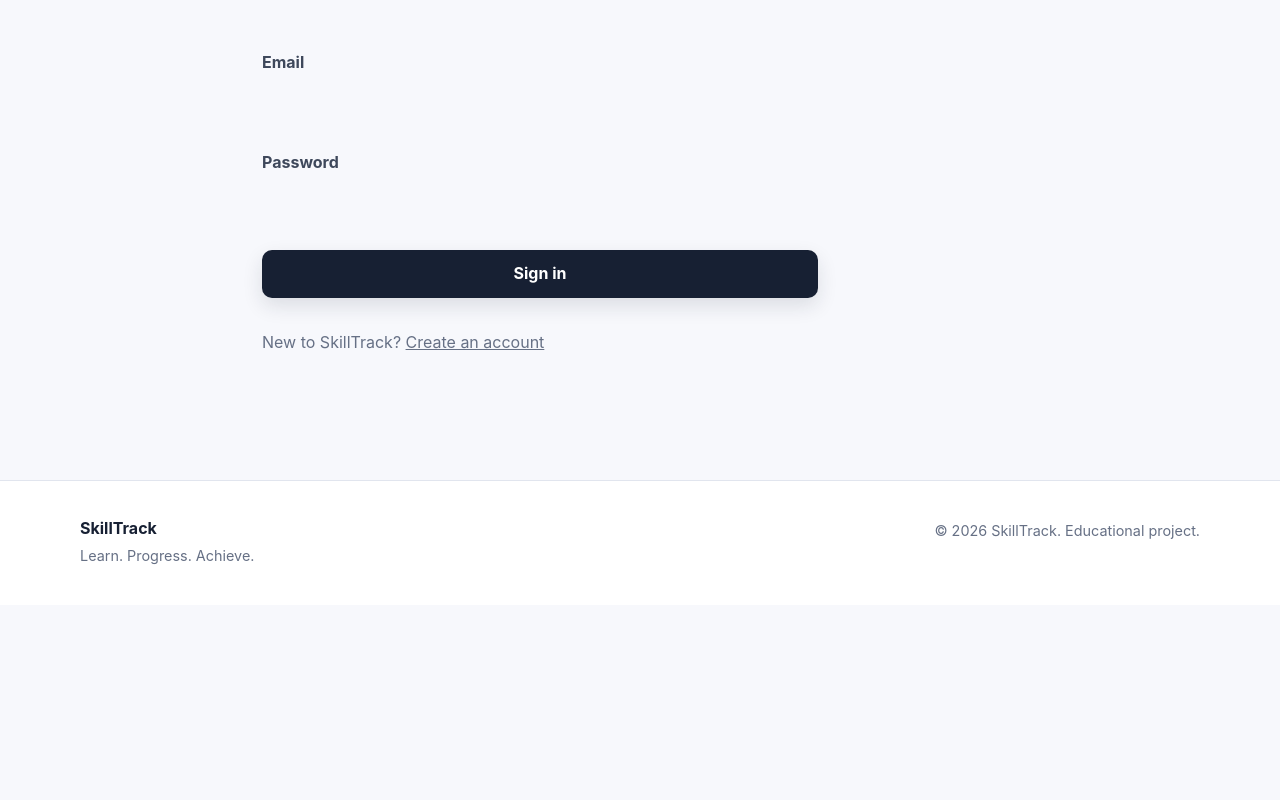
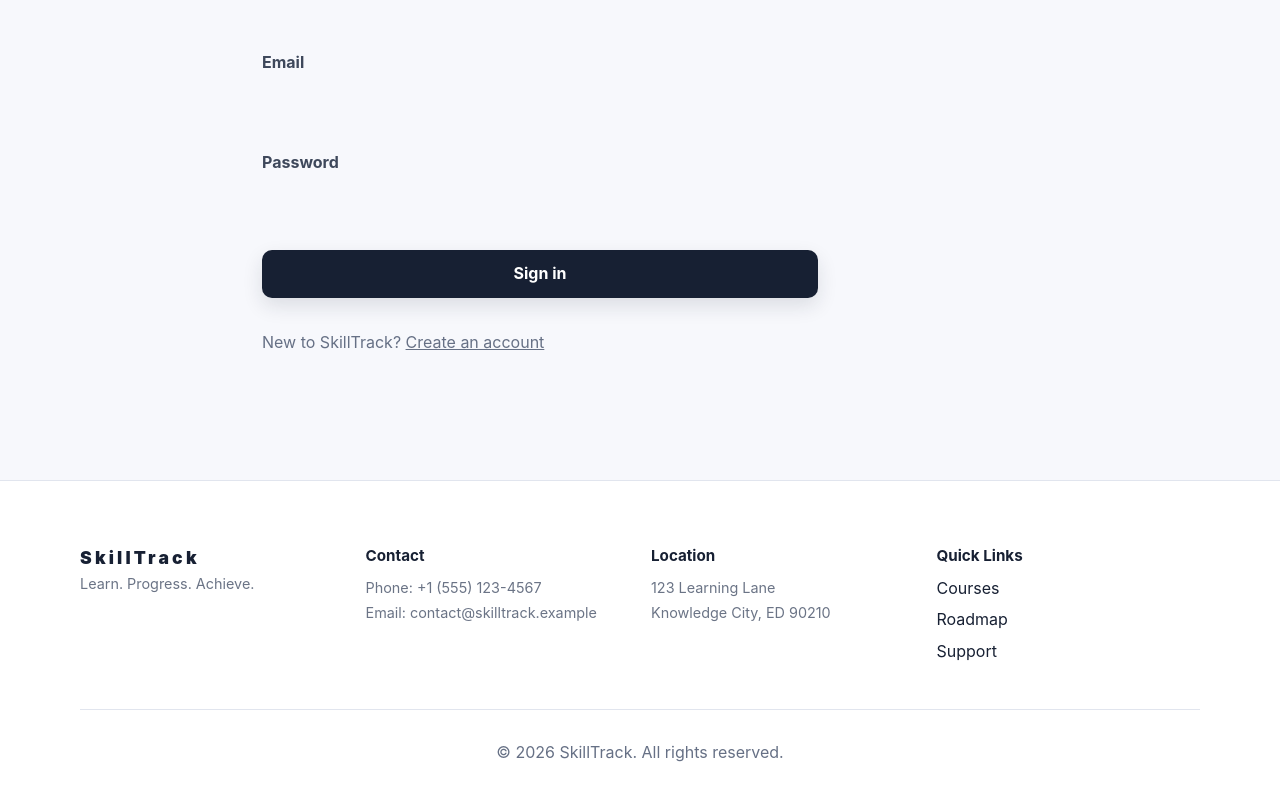
Before and after one commit to AadarshaCihe260281/ICT930-SkillTrack-Assessment3, a React (Vite) app: page /login in a window 1280 px wide. Shown: the part 320-1120 px from the top of the page. Before the commit the page ends 925 px from the top, so only its background shows below. Built offline with nearby package versions, Linux system fonts and the light colour scheme; no server answers.

Commit message:
chore: professional footer with contact details

```diff
--- a/src/components/layout/Footer.jsx
+++ b/src/components/layout/Footer.jsx
@@ -1,12 +1,34 @@
 export default function Footer() {
   return (
     <footer className="site-footer">
-      <div className="container footer-content">
-        <div>
-          <strong>SkillTrack</strong>
-          <p>Learn. Progress. Achieve.</p>
+      <div className="container footer-content footer-grid">
+        <div className="footer-brand">
+          <strong className="footer-title">SkillTrack</strong>
+          <p className="footer-tag">Learn. Progress. Achieve.</p>
         </div>
-        <p>© 2026 SkillTrack. Educational project.</p>
+
+        <div className="footer-contact">
+          <h4>Contact</h4>
+          <p>Phone: +1 (555) 123-4567</p>
+          <p>Email: contact@skilltrack.example</p>
+        </div>
+
+        <div className="footer-location">
+          <h4>Location</h4>
+          <p>123 Learning Lane</p>
+          <p>Knowledge City, ED 90210</p>
+        </div>
+
+        <div className="footer-links">
+          <h4>Quick Links</h4>
+          <a href="/courses">Courses</a>
+          <a href="/roadmap">Roadmap</a>
+          <a href="/contact">Support</a>
+        </div>
+      </div>
+
+      <div className="container footer-bottom">
+        <p>© 2026 SkillTrack. All rights reserved.</p>
       </div>
     </footer>
   );
--- a/src/styles/global.css
+++ b/src/styles/global.css
@@ -138,6 +138,23 @@ p { color: #667085; }
 .site-footer { border-top: 1px solid #e1e5ee; background: #fff; padding: 35px 0; }
 .footer-content { display: flex; justify-content: space-between; gap: 20px; }
 .footer-content p { margin: 3px 0; font-size: .9rem; }
+
+/* Professional footer styles */
+.footer-grid { display: grid; grid-template-columns: 1fr 1fr 1fr 1fr; gap: 22px; align-items: start; padding: 28px 0; }
+.footer-brand .footer-title { font-size: 1.1rem; letter-spacing: .18em; font-weight: 900; margin-bottom: 6px; }
+.footer-brand .footer-tag { color: #6b7486; margin: 0; }
+.footer-contact h4, .footer-location h4, .footer-links h4 { margin: 0 0 8px; font-size: 0.95rem; }
+.footer-contact p, .footer-location p { margin: 2px 0; color: #6b7486; }
+.footer-links a { display: block; margin: 6px 0; color: inherit; text-decoration: none; }
+.footer-links a:hover { text-decoration: underline; }
+.footer-bottom { border-top: 1px solid #e1e5ee; padding: 14px 0; margin-top: 10px; display: flex; justify-content: center; }
+
+@media (max-width: 900px) {
+  .footer-grid { grid-template-columns: 1fr 1fr; }
+}
+@media (max-width: 480px) {
+  .footer-grid { grid-template-columns: 1fr; }
+}
 .sr-only { position: absolute; width: 1px; height: 1px; padding: 0; margin: -1px; overflow: hidden; clip: rect(0,0,0,0); white-space: nowrap; border: 0; }
 
 .dark { background: #111827; color: #f3f4f6; min-height: 100vh; }
```
